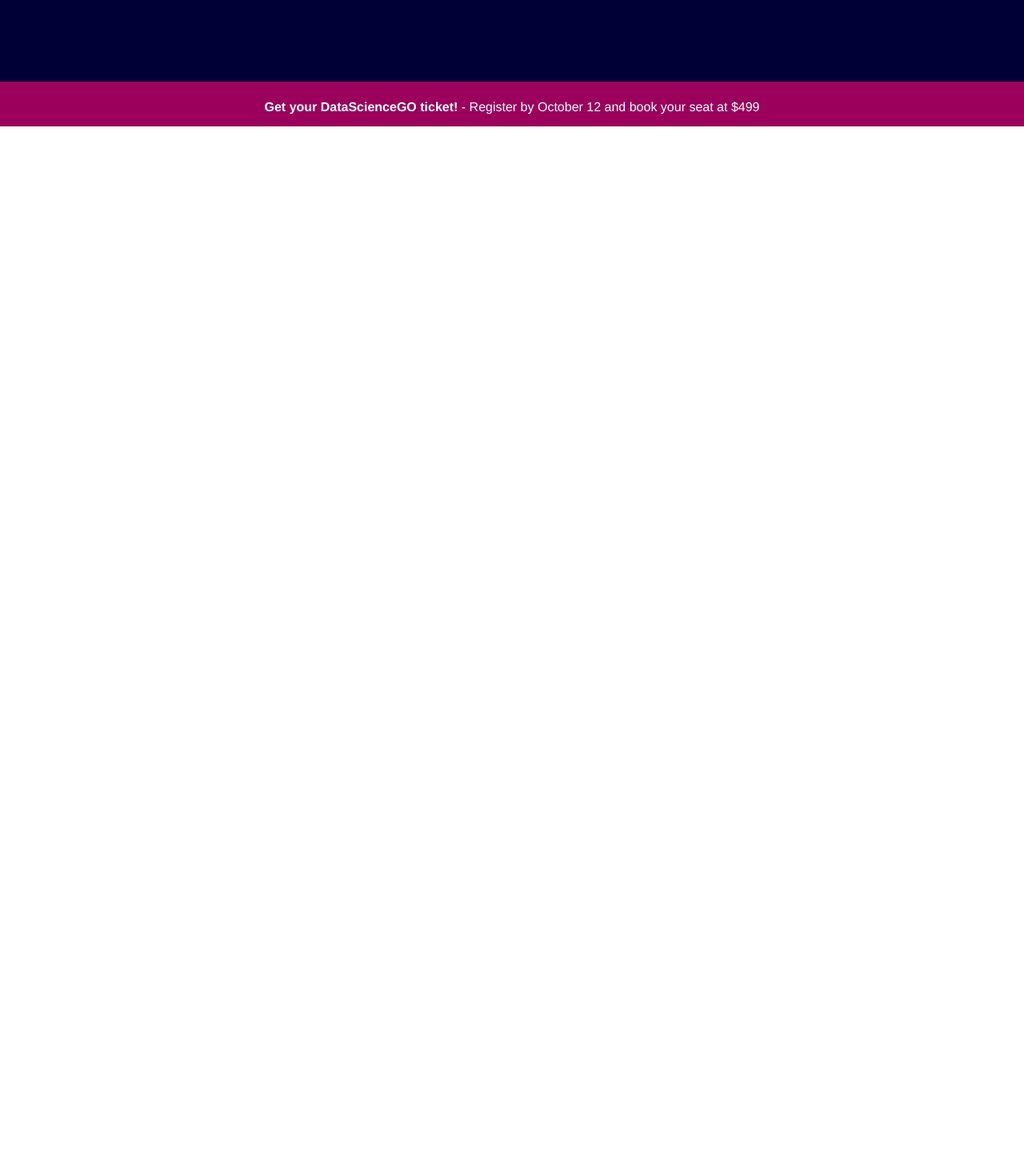
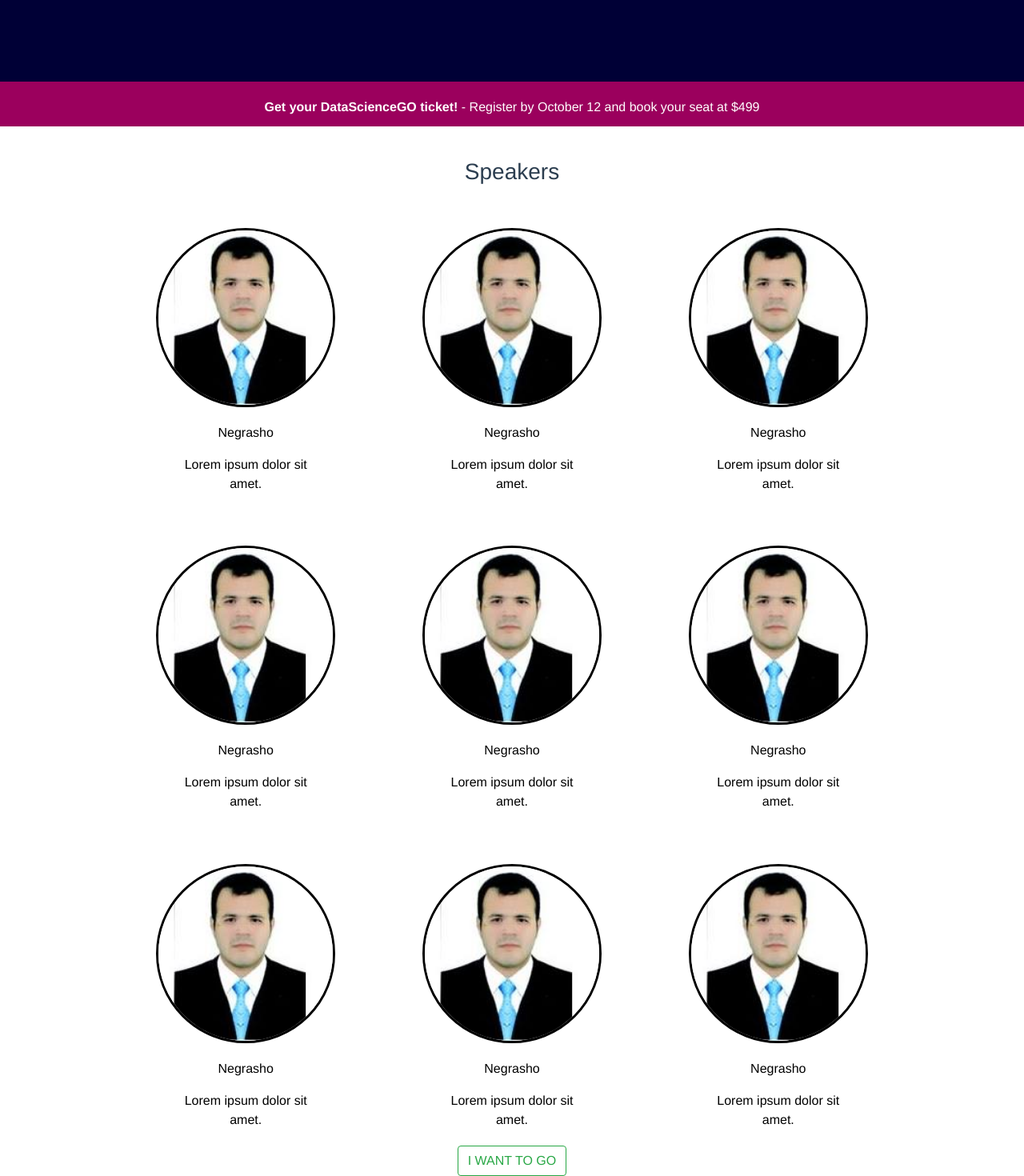
Before and after one commit to HendrikOB/DataScienceWebFront, a Vue app: page / in a window 1280 px wide. Shown: the part 642-2112 px from the top of the page at 80% size. Before the commit the page ends 800 px from the top, so only its background shows below. Built offline with nearby package versions, Linux system fonts and the light colour scheme.

Commit message:
Finish Speakers component

```diff
--- a/src/App.vue
+++ b/src/App.vue
@@ -1,20 +1,23 @@
 <template>
   <div id="app">
     <Header msg="Welcome to Your Vue.js App"/>
-    <Promo></Promo>
+    <Promo />
+    <Speakers />
   </div>
 </template>
 
 <script>
 import Header from './components/Header.vue'
 import Promo from './components/Promo.vue'
+import Speakers from './components/Speakers.vue'
 
 
 export default {
   name: 'app',
   components: {
     Header,
-    Promo
+    Promo,
+    Speakers
   }
 }
 </script>
--- a/src/components/Header.vue
+++ b/src/components/Header.vue
@@ -33,6 +33,7 @@
 				<p>October 12-14, 2018 | Marriott La Jolla | San Diego, CA</p>
 				<h2>The Data Science Conference</h2>
 				<h2>That Will Change Your Career</h2>
+				<div class="separator"></div>
 				<p class="header-p">DataScienceGO will give you a clear framework that combines technical knowledge, business “soft skills” and inspiration to transform your career.</p>
 				<div class="">
 						<button class="btn btn-outline-success my-2 my-sm-0" type="submit">I WANT TO GO</button>
--- /dev/null
+++ b/src/components/Speakers.vue
@@ -0,0 +1,111 @@
+<template>
+	<div class="speakers">
+		<div class="container speakers-container">
+					<h3>Speakers</h3>
+			<div class="row">
+				<div class="col-lg-4">
+					<div class="card">
+						<a href="" class="speakers-link">
+							<img class="card-img-top" src="../assets/foto.jpg" alt="Card image cap">
+							<div class="card-body">
+								<p class="card-text">Negrasho</p>
+								<p class="card-text">Lorem ipsum dolor sit amet.</p>
+							</div>
+						</a>
+					</div>
+				</div>
+				<div class="col-lg-4">
+					<div class="card">
+						<a href="" class="speakers-link">
+							<img class="card-img-top" src="../assets/foto.jpg" alt="Card image cap">
+							<div class="card-body">
+								<p class="card-text">Negrasho</p>
+								<p class="card-text">Lorem ipsum dolor sit amet.</p>
+							</div>
+						</a>
+					</div>
+				</div>
+				<div class="col-lg-4">
+					<div class="card">
+						<a href="" class="speakers-link">
+							<img class="card-img-top" src="../assets/foto.jpg" alt="Card image cap">
+							<div class="card-body">
+								<p class="card-text">Negrasho</p>
+								<p class="card-text">Lorem ipsum dolor sit amet.</p>
+							</div>
+						</a>
+					</div>
+				</div>
+				<div class="col-lg-4">
+					<div class="card">
+						<a href="" class="speakers-link">
+							<img class="card-img-top" src="../assets/foto.jpg" alt="Card image cap">
+							<div class="card-body">
+								<p class="card-text">Negrasho</p>
+								<p class="card-text">Lorem ipsum dolor sit amet.</p>
+							</div>
+						</a>
+					</div>
+				</div>
+				<div class="col-lg-4">
+					<div class="card">
+						<a href="" class="speakers-link">
+							<img class="card-img-top" src="../assets/foto.jpg" alt="Card image cap">
+							<div class="card-body">
+								<p class="card-text">Negrasho</p>
+								<p class="card-text">Lorem ipsum dolor sit amet.</p>
+							</div>
+						</a>
+					</div>
+				</div>
+				<div class="col-lg-4">
+					<div class="card">
+						<a href="" class="speakers-link">
+							<img class="card-img-top" src="../assets/foto.jpg" alt="Card image cap">
+							<div class="card-body">
+								<p class="card-text">Negrasho</p>
+								<p class="card-text">Lorem ipsum dolor sit amet.</p>
+							</div>
+						</a>
+					</div>
+				</div>
+				<div class="col-lg-4">
+					<div class="card">
+						<a href="" class="speakers-link">
+							<img class="card-img-top" src="../assets/foto.jpg" alt="Card image cap">
+							<div class="card-body">
+								<p class="card-text">Negrasho</p>
+								<p class="card-text">Lorem ipsum dolor sit amet.</p>
+							</div>
+						</a>
+					</div>
+				</div>
+				<div class="col-lg-4">
+					<div class="card">
+						<a href="" class="speakers-link">
+							<img class="card-img-top" src="../assets/foto.jpg" alt="Card image cap">
+							<div class="card-body">
+								<p class="card-text">Negrasho</p>
+								<p class="card-text">Lorem ipsum dolor sit amet.</p>
+							</div>
+						</a>
+					</div>
+				</div>
+				<div class="col-lg-4">
+					<div class="card">
+						<a href="" class="speakers-link">
+							<img class="card-img-top" src="../assets/foto.jpg" alt="Card image cap">
+							<div class="card-body">
+								<p class="card-text">Negrasho</p>
+								<p class="card-text">Lorem ipsum dolor sit amet.</p>
+							</div>
+						</a>
+					</div>
+				</div>
+			</div>
+			<div class="">
+						<button class="btn btn-outline-success my-2 my-sm-0" type="submit">I WANT TO GO</button>
+				</div>
+		</div>
+	</div>
+</template>
--- a/src/scss/_main.scss
+++ b/src/scss/_main.scss
@@ -4,9 +4,13 @@
 	font-family: 'Roboto', sans-serif !important;
 }
 
+#app{
+	width: auto !important;
+}
+
 #datascienceperu{
 	height: 93vh;
-	width: 100vw;
+	width: auto;
 	//background-image: url("../assets/datascience.jpg");
 	background-color: rgb(0, 0, 54);
 	//background-size: 100% 100%;
@@ -27,8 +31,10 @@
 }
 
 .header-pre{
+	width: auto;
 	margin-top: 25vh;
 	margin-right: 0px;
+	margin-left: 0px;
 }
 
 .header-p{
@@ -41,6 +47,13 @@
 	top: 5vh;
 }
 
+.separator {
+	height: 3px;
+	margin: 18px 0;
+	background: linear-gradient(90deg,hsla(0,0%,100%,0) 0,#fff 50%,hsla(0,0%,100%,0));
+	width: 70%;
+}
+
 .iframe-col{
 	height: 40vh;
 	position: 0px;
@@ -51,14 +64,14 @@
 	position: absolute;
    top: 0;
    left: 0;
-   width: 53vw;
-   height: 40vh;
+   width: 50vw;
+   height: 45vh;
    border: 0;
 }
 
 .promo{
 	height: 7vh;
-	width: 100vw;
+	width: auto;
 	background-color: rgb(155, 0, 93);
 	color: white;
 }
@@ -66,3 +79,45 @@
 .promo p{
 	padding-top: 2.5vh;
 }
+
+.speakers{
+	height: auto;
+	width: auto;
+}
+
+.speakers-container{
+	margin: auto;
+	margin-top: 5vh;
+	align-content: center;
+	width: 78vw;
+}
+
+.card{
+	border-style: none;
+	width: 14rem;
+	margin: auto;
+	text-align: center;
+	margin-top: 15%;
+}
+
+.speakers-link:link, .speakers-link:hover {
+	text-decoration: none;
+	color: black;
+}
+
+.speakers-link{
+	color: black;
+}
+
+.speakers-link img:hover{
+	transform: scale(1.1);
+}
+
+.card-img-top{
+	border-radius: 50%;
+	border-style: solid;
+}
+
+.card img{
+	object-fit: fill !important;
+}
```
Also changed, not shown: src/assets/el_kausha.jpg (added), src/assets/foto.jpg (added).
